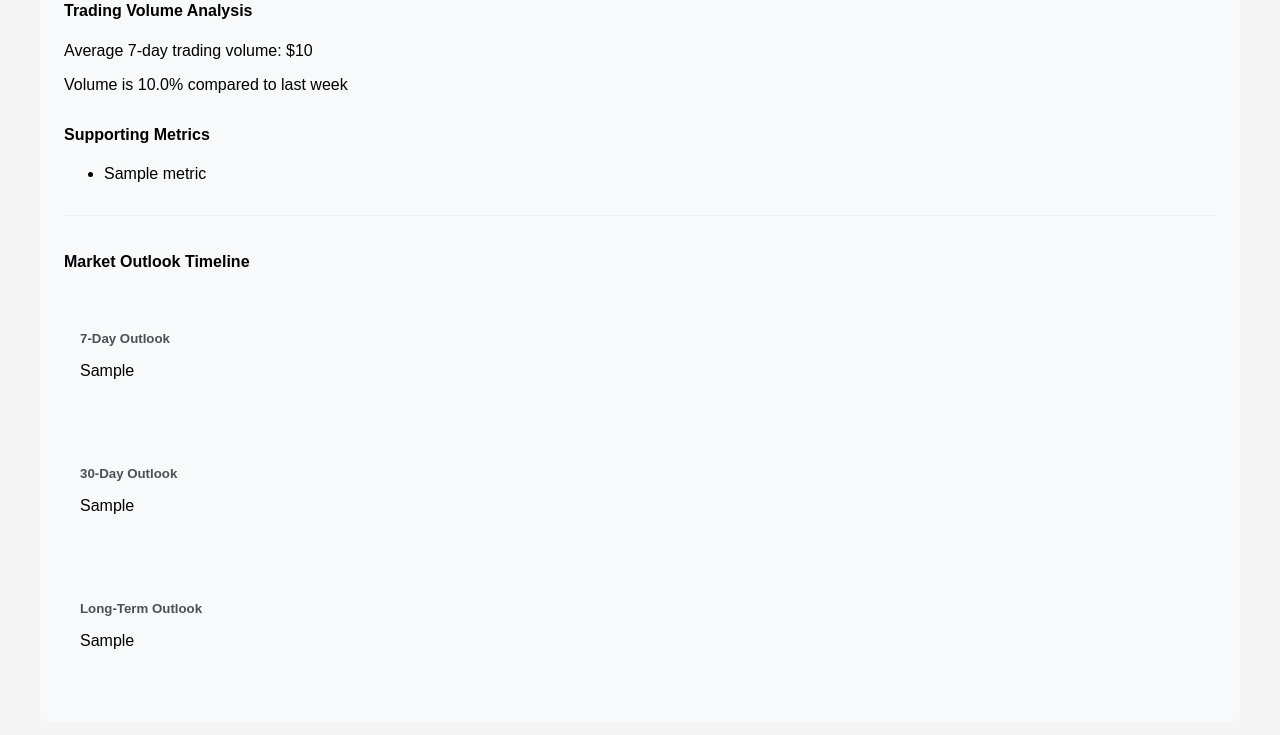
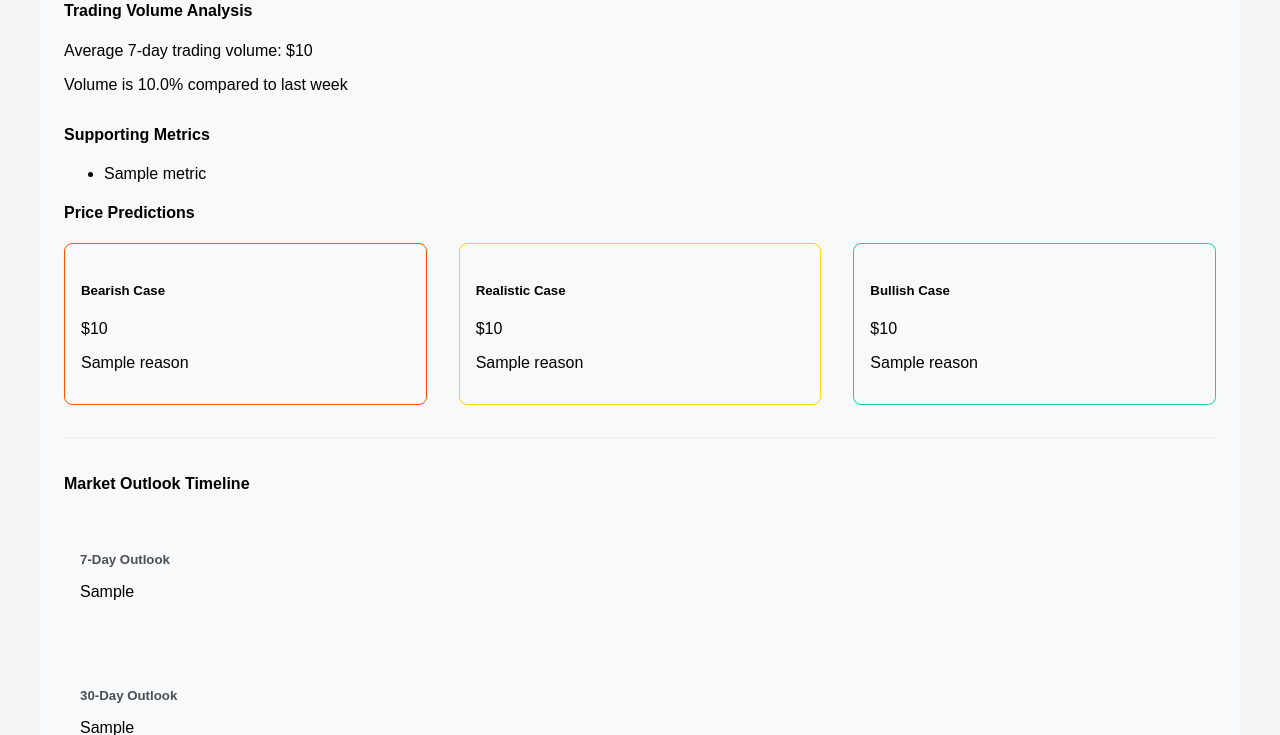
Before and after one commit to biserd/AI_Bitcoin_Analytics, a Flask app: template templates/predictions.html in a window 1280 px wide. Shown: the part 533-1268 px from the top of the page. Run offline with Flask 3, Linux system fonts and the light colour scheme; the template is opened without the code that fills it: most values are stand-ins (such as "Sample title", 1, 10 or a date in 2020); some libraries are stand-ins or nearby versions.

Commit message:
Assistant checkpoint: Add price predictions to analysis
Assistant generated file changes:
- utils/predictions.py: Add price predictions
- templates/predictions.html: Add price predictions display

---

User prompt:

add predictions for the price based on bearish, bullish and realistic with a specific price quote

```diff
--- a/templates/predictions.html
+++ b/templates/predictions.html
@@ -209,6 +209,27 @@
                 </ul>
             </div>
 
+            <div class="price-predictions">
+                <h4>Price Predictions</h4>
+                <div class="scenario-container">
+                    <div class="scenario bearish">
+                        <h5>Bearish Case</h5>
+                        <p class="price">${{ "{:,.0f}".format(analysis.price_predictions.bearish.price) }}</p>
+                        <p class="reason">{{ analysis.price_predictions.bearish.reason }}</p>
+                    </div>
+                    <div class="scenario neutral">
+                        <h5>Realistic Case</h5>
+                        <p class="price">${{ "{:,.0f}".format(analysis.price_predictions.realistic.price) }}</p>
+                        <p class="reason">{{ analysis.price_predictions.realistic.reason }}</p>
+                    </div>
+                    <div class="scenario bullish">
+                        <h5>Bullish Case</h5>
+                        <p class="price">${{ "{:,.0f}".format(analysis.price_predictions.bullish.price) }}</p>
+                        <p class="reason">{{ analysis.price_predictions.bullish.reason }}</p>
+                    </div>
+                </div>
+            </div>
+
             <div class="outlook-timeline">
                 <h4>Market Outlook Timeline</h4>
                 <div class="outlook-item">
--- a/utils/predictions.py
+++ b/utils/predictions.py
@@ -76,6 +76,11 @@ def analyze_market_trends(price_data: pd.DataFrame, onchain_data: pd.DataFrame)
                 "short_term": "7-day consolidation with increased volatility expected",
                 "medium_term": "30-day outlook shows potential upward trend based on institutional adoption",
                 "long_term": "Bullish outlook supported by halving cycle dynamics"
+            },
+            "price_predictions": {
+                "bearish": {"price": 38000, "reason": "Potential market correction and regulatory headwinds"},
+                "realistic": {"price": 52000, "reason": "Continued ETF inflows and market stability"},
+                "bullish": {"price": 69000, "reason": "Strong institutional adoption and supply shock from halving"}
             }
         }
 
```
